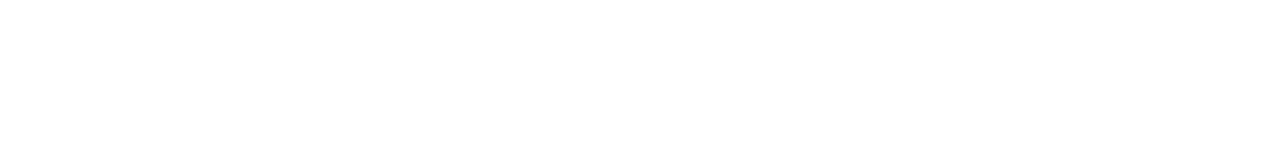
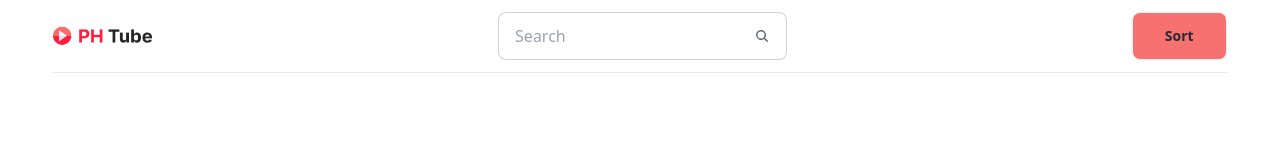
Before and after one commit to rakibul972500/my-tube, a plain HTML site: page index.html in a window 1280 px wide. Drawn offline with nearby package versions, Linux system fonts and the light colour scheme.

Commit message:
nav bar done

```diff
--- a/index.html
+++ b/index.html
@@ -1,11 +1,41 @@
 <!DOCTYPE html>
-<html lang="en">
+<html lang="en" data-theme="light">
 <head>
     <meta charset="UTF-8">
     <meta name="viewport" content="width=device-width, initial-scale=1.0">
-    <title>Document</title>
+    <title>My Tube</title>
+    <link rel="stylesheet" href="./style.css">
+    <!-- daisyUI -->
+    <link href="https://cdn.jsdelivr.net/npm/daisyui@4.12.13/dist/full.min.css" rel="stylesheet" type="text/css" />
+    <script src="https://cdn.tailwindcss.com"></script>
+
 </head>
 <body>
-
+    <header>
+        <!-- nav bar design -->
+        <nav class="w-11/12 mx-auto py-3 flex justify-between border-b ">
+            <div class="logo w-[100px] flex items-center">
+                <img src="./assets/Logo.png" alt="">
+            </div>
+            <div class="search">
+                <label class="input input-bordered flex items-center gap-2 w-auto">
+                    <input type="text" class="grow" placeholder="Search" />
+                    <svg
+                      xmlns="http://www.w3.org/2000/svg"
+                      viewBox="0 0 16 16"
+                      fill="currentColor"
+                      class="h-4 w-4 opacity-70">
+                      <path
+                        fill-rule="evenodd"
+                        d="M9.965 11.026a5 5 0 1 1 1.06-1.06l2.755 2.754a.75.75 0 1 1-1.06 1.06l-2.755-2.754ZM10.5 7a3.5 3.5 0 1 1-7 0 3.5 3.5 0 0 1 7 0Z"
+                        clip-rule="evenodd" />
+                    </svg>
+                  </label>
+            </div>
+            <div class="sort">
+                <button class="btn px-8 bg-red-400 ">Sort</button>
+            </div>
+        </nav>
+    </header>
 </body>
 </html>
```
Also changed, not shown: assets/Icon.png (added), assets/Logo.png (added), images/developer.png (deleted), images/hardy.png (deleted), images/header_bg.png (deleted), images/icons/facebook.png (deleted), images/icons/insta.png (deleted), images/icons/js.png (deleted), images/icons/mongo.png (deleted), images/icons/nodejs.png (deleted), images/icons/react.png (deleted), images/icons/twitter.png (deleted), style.css (added), tailwind.config.js (added).
